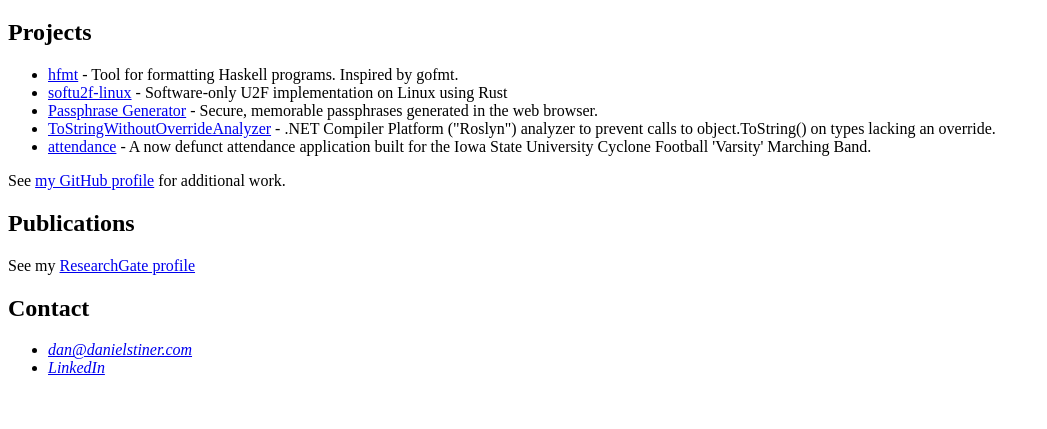
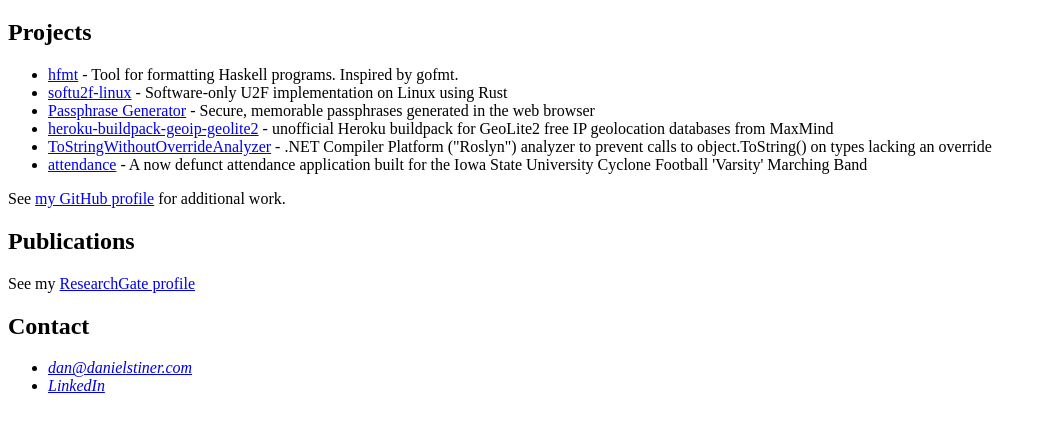
Before and after one commit to danstiner/danstiner.github.io, a plain HTML site: page index.html in a window 1280 px wide. Shown: the part 61-490 px from the top of the page, without its empty margins (0-1047 px from the left). Drawn offline with Linux system fonts and the light colour scheme.

Commit message:
Add heroku-buildpack-geoip-geolite2 to projects

```diff
--- a/index.html
+++ b/index.html
@@ -9,9 +9,10 @@
   <ul>
     <li><a href="https://hackage.haskell.org/package/hfmt">hfmt</a> -  Tool for formatting Haskell programs. Inspired by gofmt.</li>
     <li><a href="https://github.com/danstiner/softu2f-linux#readme">softu2f-linux</a> - Software-only U2F implementation on Linux using Rust</li>
-    <li><a href="password-generator/">Passphrase Generator</a> - Secure, memorable passphrases generated in the web browser.</li>
-    <li><a href="https://www.nuget.org/packages/ToStringWithoutOverrideAnalyzer">ToStringWithoutOverrideAnalyzer</a> - .NET Compiler Platform ("Roslyn") analyzer to prevent calls to object.ToString() on types lacking an override.</li>
-    <li><a href="https://github.com/danstiner/attendance">attendance</a> - A now defunct attendance application built for the Iowa State University Cyclone Football 'Varsity' Marching Band.</li>
+    <li><a href="password-generator/">Passphrase Generator</a> - Secure, memorable passphrases generated in the web browser</li>
+    <li><a href="https://elements.heroku.com/buildpacks/danstiner/heroku-buildpack-geoip-geolite2">heroku-buildpack-geoip-geolite2</a> - unofficial Heroku buildpack for GeoLite2 free IP geolocation databases from MaxMind</li>
+    <li><a href="https://www.nuget.org/packages/ToStringWithoutOverrideAnalyzer">ToStringWithoutOverrideAnalyzer</a> - .NET Compiler Platform ("Roslyn") analyzer to prevent calls to object.ToString() on types lacking an override</li>
+    <li><a href="https://github.com/danstiner/attendance">attendance</a> - A now defunct attendance application built for the Iowa State University Cyclone Football 'Varsity' Marching Band</li>
   </ul>
   <p>See <a href="https://github.com/danstiner/">my GitHub profile</a> for additional work.</p>
   <h2>Publications</h2>
```
